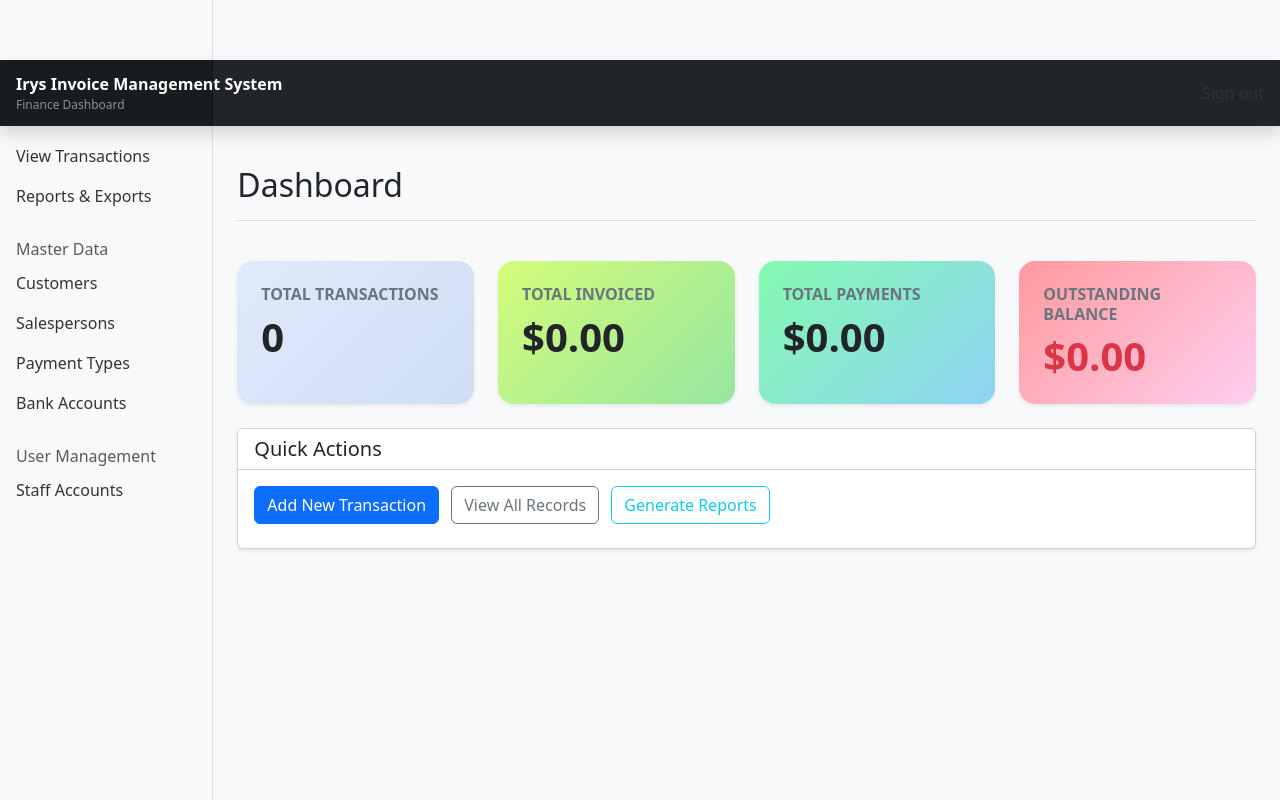
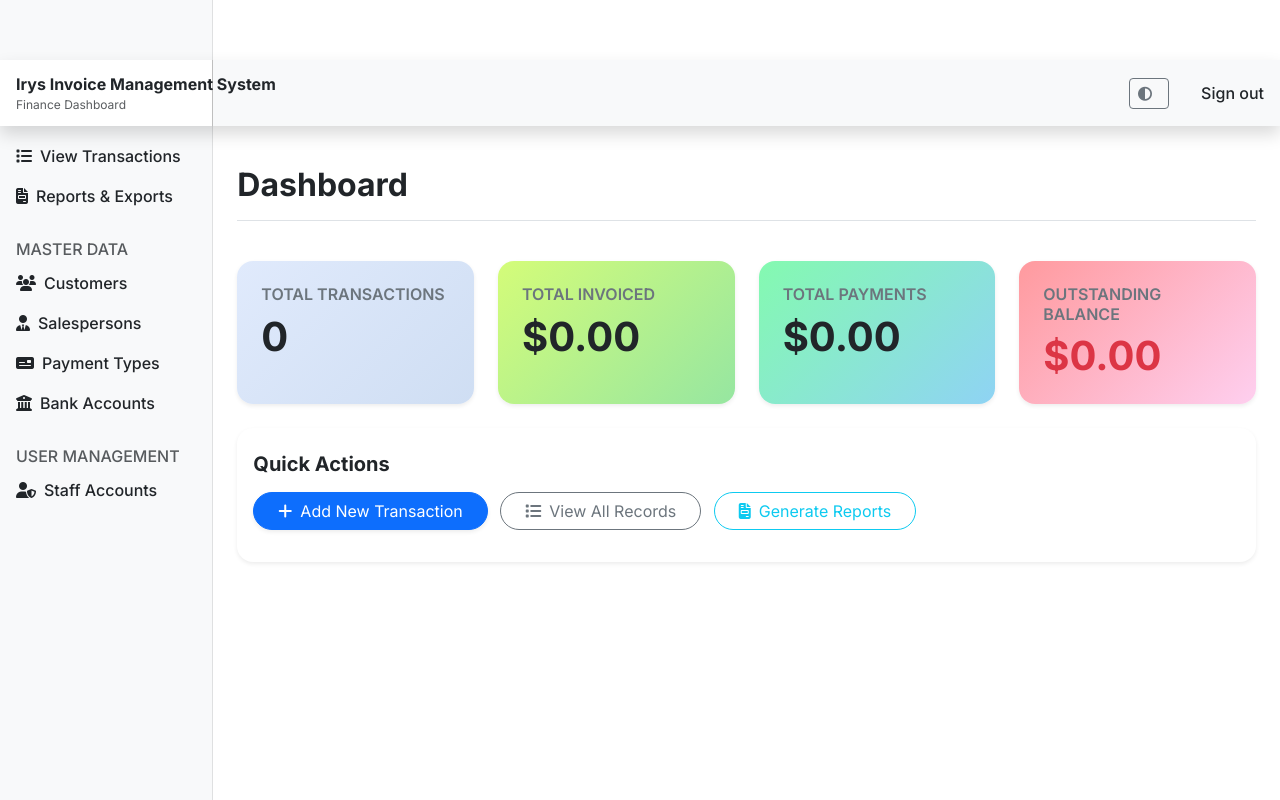
Before and after one commit to Ruki-Diaz/irys-invoice-system, a Flask app: page / in a window 1280 px wide. Run offline with Flask 3, Linux system fonts and the light colour scheme; a user stored in the database is signed in; data that the repository does not hold is empty.

Commit message:
UI upgrade with dark/light mode

```diff
--- /dev/null
+++ b/static/custom.css
@@ -0,0 +1,123 @@
+@import url('https://fonts.googleapis.com/css2?family=Inter:wght@400;500;600;700&display=swap');
+
+:root {
+    --irys-primary: #0d6efd;
+    --irys-bg: #f8f9fa;
+    --irys-sidebar-bg: #f8f9fa;
+    --irys-header-bg: #212529;
+    --irys-card-shadow: 0 0.125rem 0.25rem rgba(0, 0, 0, 0.075);
+
+    /* Gradients for dashboard cards */
+    --grad-1: linear-gradient(135deg, #e0eafc 0%, #cfdef3 100%);
+    --grad-2: linear-gradient(135deg, #d4fc79 0%, #96e6a1 100%);
+    --grad-3: linear-gradient(135deg, #84fab0 0%, #8fd3f4 100%);
+    --grad-4: linear-gradient(135deg, #ff9a9e 0%, #fecfef 100%);
+}
+
+[data-bs-theme="dark"] {
+    --irys-bg: #121212;
+    --irys-sidebar-bg: #1e1e1e;
+    --irys-header-bg: #1e1e1e;
+    --irys-card-shadow: 0 0.125rem 0.25rem rgba(0, 0, 0, 0.5);
+
+    /* Muted gradients for dark mode dashboard */
+    --grad-1: linear-gradient(135deg, #2c3e50 0%, #3498db 100%);
+    --grad-2: linear-gradient(135deg, #11998e 0%, #38ef7d 100%);
+    --grad-3: linear-gradient(135deg, #0cebeb 0%, #20e3b2 100%);
+    --grad-4: linear-gradient(135deg, #cb2d3e 0%, #ef473a 100%);
+}
+
+body {
+    font-family: 'Inter', sans-serif;
+    padding-top: 60px;
+    background-color: var(--bs-body-bg);
+}
+
+.sidebar {
+    position: fixed;
+    top: 0;
+    bottom: 0;
+    left: 0;
+    z-index: 100;
+    padding: 48px 0 0;
+    box-shadow: inset -1px 0 0 rgba(0, 0, 0, .1);
+    background-color: var(--bs-tertiary-bg) !important;
+}
+
+[data-bs-theme="dark"] .sidebar {
+    box-shadow: inset -1px 0 0 rgba(255, 255, 255, .1);
+}
+
+.sidebar-sticky {
+    position: relative;
+    top: 0;
+    height: calc(100vh - 48px);
+    padding-top: .5rem;
+    overflow-x: hidden;
+    overflow-y: auto;
+}
+
+.navbar-brand {
+    padding-top: .75rem;
+    padding-bottom: .75rem;
+    background-color: rgba(0, 0, 0, .25);
+    box-shadow: inset -1px 0 0 rgba(0, 0, 0, .25);
+}
+
+.nav-link {
+    font-weight: 500;
+    color: var(--bs-body-color);
+}
+
+.nav-link:hover {
+    color: var(--irys-primary);
+}
+
+.nav-link.active {
+    color: var(--irys-primary);
+}
+
+main {
+    z-index: 10;
+    padding-bottom: 2rem;
+}
+
+.card {
+    box-shadow: var(--irys-card-shadow) !important;
+    transition: transform 0.2s ease, box-shadow 0.2s ease;
+}
+
+.card-hover:hover {
+    transform: translateY(-2px);
+    box-shadow: 0 0.5rem 1rem rgba(0, 0, 0, 0.15) !important;
+}
+
+[data-bs-theme="dark"] .card-hover:hover {
+    box-shadow: 0 0.5rem 1rem rgba(0, 0, 0, 0.5) !important;
+}
+
+/* Gradient Utility Classes for cards */
+.bg-gradient-1 { background: var(--grad-1) !important; }
+.bg-gradient-2 { background: var(--grad-2) !important; }
+.bg-gradient-3 { background: var(--grad-3) !important; }
+.bg-gradient-4 { background: var(--grad-4) !important; }
+
+/* Force text colors slightly on gradient cards depending on theme */
+[data-bs-theme="dark"] .bg-gradient-1 *,
+[data-bs-theme="dark"] .bg-gradient-2 *,
+[data-bs-theme="dark"] .bg-gradient-3 *,
+[data-bs-theme="dark"] .bg-gradient-4 * {
+    color: #ffffff !important;
+}
+
+@media (max-width: 767.98px) {
+    .sidebar {
+        position: static;
+        box-shadow: none;
+        padding-top: 0;
+    }
+
+    body {
+        padding-top: 0;
+    }
+}
--- a/templates/base.html
+++ b/templates/base.html
@@ -1,87 +1,53 @@
 <!DOCTYPE html>
-<html lang="en">
+<html lang="en" data-bs-theme="auto">
 
 <head>
     <meta charset="UTF-8">
     <meta name="viewport" content="width=device-width, initial-scale=1.0">
     <title>{% block title %}Irys Invoice Management System{% endblock %}</title>
+
+    <!-- Dark Mode Initializer Script (Before CSS to prevent flash) -->
+    <script>
+        const storedTheme = localStorage.getItem('theme');
+        const getPreferredTheme = () => {
+            if (storedTheme) { return storedTheme; }
+            return window.matchMedia('(prefers-color-scheme: dark)').matches ? 'dark' : 'light';
+        }
+        document.documentElement.setAttribute('data-bs-theme', getPreferredTheme());
+    </script>
+
     <!-- Bootstrap CSS -->
     <link href="https://cdn.jsdelivr.net/npm/bootstrap@5.3.0/dist/css/bootstrap.min.css" rel="stylesheet">
+    <!-- Font Awesome -->
+    <link rel="stylesheet" href="https://cdnjs.cloudflare.com/ajax/libs/font-awesome/6.4.0/css/all.min.css">
     <!-- Custom Styles -->
-    <style>
-        body {
-            padding-top: 60px;
-            background-color: #f8f9fa;
-        }
-
-        .sidebar {
-            position: fixed;
-            top: 0;
-            bottom: 0;
-            left: 0;
-            z-index: 100;
-            padding: 48px 0 0;
-            box-shadow: inset -1px 0 0 rgba(0, 0, 0, .1);
-        }
-
-        .sidebar-sticky {
-            position: relative;
-            top: 0;
-            height: calc(100vh - 48px);
-            padding-top: .5rem;
-            overflow-x: hidden;
-            overflow-y: auto;
-        }
-
-        .navbar-brand {
-            padding-top: .75rem;
-            padding-bottom: .75rem;
-            background-color: rgba(0, 0, 0, .25);
-            box-shadow: inset -1px 0 0 rgba(0, 0, 0, .25);
-        }
-
-        .nav-link {
-            font-weight: 500;
-            color: #333;
-        }
-
-        .nav-link.active {
-            color: #0d6efd;
-        }
-
-        main {
-            z-index: 10;
-            padding-bottom: 2rem;
-        }
-
-        @media (max-width: 767.98px) {
-            .sidebar {
-                position: static;
-                box-shadow: none;
-                padding-top: 0;
-            }
-
-            body {
-                padding-top: 0;
-            }
-        }
-    </style>
+    <link href="{{ url_for('static', filename='custom.css') }}" rel="stylesheet">
 </head>
 
 <body>
 
     <header
-        class="navbar navbar-dark sticky-top bg-dark flex-md-nowrap p-0 shadow {% if not current_user.is_authenticated %}d-none{% endif %}">
-        <a class="navbar-brand col-md-3 col-lg-2 me-0 px-3 fs-6 d-flex flex-column align-items-start" href="/">
+        class="navbar sticky-top flex-md-nowrap p-0 shadow bg-body-tertiary {% if not current_user.is_authenticated %}d-none{% endif %}">
+        <a class="navbar-brand col-md-3 col-lg-2 me-0 px-3 fs-6 d-flex flex-column align-items-start text-body" href="/" style="background-color: var(--bs-body-bg);">
             <span class="fw-bold">Irys Invoice Management System</span>
-            <small class="text-white-50" style="font-size: 0.75rem;">Finance Dashboard</small>
+            <small class="text-body-secondary" style="font-size: 0.75rem;">Finance Dashboard</small>
         </a>
         <button class="navbar-toggler position-absolute d-md-none collapsed" type="button" data-bs-toggle="collapse"
             data-bs-target="#sidebarMenu" aria-controls="sidebarMenu" aria-expanded="false"
             aria-label="Toggle navigation">
             <span class="navbar-toggler-icon"></span>
         </button>
-        <div class="navbar-nav">
+        <div class="navbar-nav flex-row">
+            <div class="nav-item text-nowrap d-flex align-items-center me-3">
+                <button class="btn btn-sm btn-outline-secondary" id="bd-theme" type="button" aria-expanded="false" data-bs-toggle="dropdown" data-bs-display="static">
+                    <i class="fas fa-circle-half-stroke theme-icon-active"></i>
+                </button>
+                <ul class="dropdown-menu dropdown-menu-end" aria-labelledby="bd-theme" style="--bs-dropdown-min-width: 8rem;">
+                    <li><button type="button" class="dropdown-item d-flex align-items-center" data-bs-theme-value="light"><i class="fas fa-sun me-2"></i> Light</button></li>
+                    <li><button type="button" class="dropdown-item d-flex align-items-center" data-bs-theme-value="dark"><i class="fas fa-moon me-2"></i> Dark</button></li>
+                    <li><button type="button" class="dropdown-item d-flex align-items-center active" data-bs-theme-value="auto"><i class="fas fa-circle-half-stroke me-2"></i> Auto</button></li>
+                </ul>
+            </div>
             <div class="nav-item text-nowrap">
                 <a class="nav-link px-3" href="{{ url_for('routes.logout') }}">Sign out</a>
             </div>
@@ -91,63 +57,63 @@
     <div class="container-fluid">
         <div class="row">
             {% if current_user.is_authenticated %}
-            <nav id="sidebarMenu" class="col-md-3 col-lg-2 d-md-block bg-light sidebar collapse">
+            <nav id="sidebarMenu" class="col-md-3 col-lg-2 d-md-block sidebar collapse bg-body-tertiary">
                 <div class="position-sticky sidebar-sticky">
                     <ul class="nav flex-column mb-auto">
                         <li class="nav-item">
                             <a class="nav-link {% if request.endpoint == 'routes.dashboard' %}active{% endif %}"
                                 href="{{ url_for('routes.dashboard') }}">
-                                Dashboard
+                                <i class="fas fa-chart-line me-2"></i>Dashboard
                             </a>
                         </li>
                         <li class="nav-item">
                             <a class="nav-link {% if request.endpoint == 'routes.add_transaction' %}active{% endif %}"
                                 href="{{ url_for('routes.add_transaction') }}">
-                                Add Transaction
+                                <i class="fas fa-plus-circle me-2"></i>Add Transaction
                             </a>
                         </li>
                         <li class="nav-item">
                             <a class="nav-link {% if request.endpoint == 'routes.view_transactions' %}active{% endif %}"
                                 href="{{ url_for('routes.view_transactions') }}">
-                                View Transactions
+                                <i class="fas fa-list me-2"></i>View Transactions
                             </a>
                         </li>
                         <li class="nav-item">
                             <a class="nav-link {% if request.endpoint == 'routes.reports' %}active{% endif %}"
                                 href="{{ url_for('routes.reports') }}">
-                                Reports & Exports
+                                <i class="fas fa-file-invoice me-2"></i>Reports & Exports
                             </a>
                         </li>
                     </ul>
 
                     {% if current_user.role == 'admin' %}
                     <h6
-                        class="sidebar-heading d-flex justify-content-between align-items-center px-3 mt-4 mb-1 text-muted">
+                        class="sidebar-heading d-flex justify-content-between align-items-center px-3 mt-4 mb-1 text-body-secondary text-uppercase">
                         <span>Master Data</span>
                     </h6>
                     <ul class="nav flex-column mb-auto">
                         <li class="nav-item">
                             <a class="nav-link {% if request.endpoint and request.endpoint.startswith('routes.master_customers') %}active{% endif %}"
                                 href="{{ url_for('routes.master_customers') }}">
-                                Customers
+                                <i class="fas fa-users me-2"></i>Customers
                             </a>
                         </li>
                         <li class="nav-item">
                             <a class="nav-link {% if request.endpoint and request.endpoint.startswith('routes.master_salespersons') %}active{% endif %}"
                                 href="{{ url_for('routes.master_salespersons') }}">
-                                Salespersons
+                                <i class="fas fa-user-tie me-2"></i>Salespersons
                             </a>
                         </li>
                         <li class="nav-item">
                             <a class="nav-link {% if request.endpoint and request.endpoint.startswith('routes.master_payment_types') %}active{% endif %}"
                                 href="{{ url_for('routes.master_payment_types') }}">
-                                Payment Types
+                                <i class="fas fa-money-check me-2"></i>Payment Types
                             </a>
                         </li>
                         <li class="nav-item">
                             <a class="nav-link {% if request.endpoint and request.endpoint.startswith('routes.master_bank_accounts') %}active{% endif %}"
                                 href="{{ url_for('routes.master_bank_accounts') }}">
-                                Bank Accounts
+                                <i class="fas fa-building-columns me-2"></i>Bank Accounts
                             </a>
                         </li>
                     </ul>
@@ -155,14 +121,14 @@
 
                     {% if current_user.role == 'admin' %}
                     <h6
-                        class="sidebar-heading d-flex justify-content-between align-items-center px-3 mt-4 mb-1 text-muted">
+                        class="sidebar-heading d-flex justify-content-between align-items-center px-3 mt-4 mb-1 text-body-secondary text-uppercase">
                         <span>User Management</span>
                     </h6>
                     <ul class="nav flex-column mb-auto">
                         <li class="nav-item">
                             <a class="nav-link {% if request.endpoint and request.endpoint.startswith('routes.master_users') %}active{% endif %}"
                                 href="{{ url_for('routes.master_users') }}">
-                                Staff Accounts
+                                <i class="fas fa-user-shield me-2"></i>Staff Accounts
                             </a>
                         </li>
                     </ul>
@@ -179,7 +145,7 @@
                         {% with messages = get_flashed_messages(with_categories=true) %}
                         {% if messages %}
                         {% for category, message in messages %}
-                        <div class="alert alert-{{ category }} alert-dismissible fade show mt-3" role="alert">
+                        <div class="alert alert-{{ category }} alert-dismissible fade show shadow-sm mt-3" role="alert">
                             {{ message }}
                             <button type="button" class="btn-close" data-bs-dismiss="alert" aria-label="Close"></button>
                         </div>
@@ -195,6 +161,69 @@
 
     <!-- Bootstrap JS Bundle with Popper -->
     <script src="https://cdn.jsdelivr.net/npm/bootstrap@5.3.0/dist/js/bootstrap.bundle.min.js"></script>
+
+    <!-- Theme Toggler Script -->
+    <script>
+        (() => {
+            'use strict'
+            const getStoredTheme = () => localStorage.getItem('theme')
+            const setStoredTheme = theme => localStorage.setItem('theme', theme)
+
+            const getPreferredTheme = () => {
+                const storedTheme = getStoredTheme()
+                if (storedTheme) { return storedTheme }
+                return window.matchMedia('(prefers-color-scheme: dark)').matches ? 'dark' : 'light'
+            }
+
+            const setTheme = theme => {
+                if (theme === 'auto' && window.matchMedia('(prefers-color-scheme: dark)').matches) {
+                    document.documentElement.setAttribute('data-bs-theme', 'dark')
+                } else {
+                    document.documentElement.setAttribute('data-bs-theme', theme)
+                }
+            }
+
+            setTheme(getPreferredTheme())
+
+            const showActiveTheme = (theme, focus = false) => {
+                const themeSwitcher = document.querySelector('#bd-theme')
+                if (!themeSwitcher) { return }
+                const themeSwitcherText = document.querySelector('.theme-icon-active')
+                const btnToActive = document.querySelector(`[data-bs-theme-value="${theme}"]`)
+
+                document.querySelectorAll('[data-bs-theme-value]').forEach(element => {
+                    element.classList.remove('active')
+                    element.setAttribute('aria-pressed', 'false')
+                })
+
+                btnToActive.classList.add('active')
+                btnToActive.setAttribute('aria-pressed', 'true')
+
+                const iconClass = btnToActive.querySelector('i').className
+                themeSwitcherText.className = iconClass + ' theme-icon-active'
+            }
+
+            window.matchMedia('(prefers-color-scheme: dark)').addEventListener('change', () => {
+                const storedTheme = getStoredTheme()
+                if (storedTheme !== 'light' && storedTheme !== 'dark') {
+                    setTheme(getPreferredTheme())
+                }
+            })
+
+            window.addEventListener('DOMContentLoaded', () => {
+                showActiveTheme(getStoredTheme() || 'auto')
+                document.querySelectorAll('[data-bs-theme-value]').forEach(toggle => {
+                    toggle.addEventListener('click', () => {
+                        const theme = toggle.getAttribute('data-bs-theme-value')
+                        setStoredTheme(theme)
+                        setTheme(theme)
+                        showActiveTheme(theme, true)
+                    })
+                })
+            })
+        })()
+    </script>
+
     {% block scripts %}{% endblock %}
 </body>
 
--- a/templates/dashboard.html
+++ b/templates/dashboard.html
@@ -2,12 +2,12 @@
 
 {% block content %}
 <div class="d-flex justify-content-between flex-wrap flex-md-nowrap align-items-center pt-3 pb-2 mb-3 border-bottom">
-    <h1 class="h2">Dashboard</h1>
+    <h1 class="h2 fw-bold">Dashboard</h1>
 </div>
 
 <div class="row row-cols-1 row-cols-md-2 row-cols-xl-4 g-4 mb-4 mt-2">
     <div class="col">
-        <div class="card h-100 border-0 shadow-sm rounded-4 overflow-hidden" style="background: linear-gradient(135deg, #e0eafc 0%, #cfdef3 100%);">
+        <div class="card h-100 border-0 rounded-4 overflow-hidden card-hover bg-gradient-1">
             <div class="card-body p-4">
                 <h6 class="card-title text-secondary text-uppercase fw-semibold mb-2">Total Transactions</h6>
                 <h3 class="card-text display-6 fw-bold text-dark mb-0">{{ total_tx }}</h3>
@@ -15,7 +15,7 @@
         </div>
     </div>
     <div class="col">
-        <div class="card h-100 border-0 shadow-sm rounded-4 overflow-hidden" style="background: linear-gradient(135deg, #d4fc79 0%, #96e6a1 100%);">
+        <div class="card h-100 border-0 rounded-4 overflow-hidden card-hover bg-gradient-2">
             <div class="card-body p-4">
                 <h6 class="card-title text-secondary text-uppercase fw-semibold mb-2">Total Invoiced</h6>
                 <h3 class="card-text display-6 fw-bold text-dark mb-0">${{ "%.2f"|format(total_invoice) }}</h3>
@@ -23,7 +23,7 @@
         </div>
     </div>
     <div class="col">
-        <div class="card h-100 border-0 shadow-sm rounded-4 overflow-hidden" style="background: linear-gradient(135deg, #84fab0 0%, #8fd3f4 100%);">
+        <div class="card h-100 border-0 rounded-4 overflow-hidden card-hover bg-gradient-3">
             <div class="card-body p-4">
                 <h6 class="card-title text-secondary text-uppercase fw-semibold mb-2">Total Payments</h6>
                 <h3 class="card-text display-6 fw-bold text-dark mb-0">${{ "%.2f"|format(total_payment) }}</h3>
@@ -31,7 +31,7 @@
         </div>
     </div>
     <div class="col">
-        <div class="card h-100 border-0 shadow-sm rounded-4 overflow-hidden" style="background: linear-gradient(135deg, #ff9a9e 0%, #fecfef 100%);">
+        <div class="card h-100 border-0 rounded-4 overflow-hidden card-hover bg-gradient-4">
             <div class="card-body p-4">
                 <h6 class="card-title text-secondary text-uppercase fw-semibold mb-2">Outstanding Balance</h6>
                 <h3 class="card-text display-6 fw-bold text-danger mb-0">${{ "%.2f"|format(total_outstanding) }}</h3>
@@ -42,14 +42,14 @@
 
 <div class="row">
     <div class="col-12">
-        <div class="card shadow-sm">
-            <div class="card-header bg-white">
-                <h5 class="mb-0">Quick Actions</h5>
+        <div class="card shadow-sm border-0 rounded-4">
+            <div class="card-header bg-transparent border-bottom-0 pt-4 pb-0">
+                <h5 class="mb-0 fw-bold">Quick Actions</h5>
             </div>
-            <div class="card-body">
-                <a href="{{ url_for('routes.add_transaction') }}" class="btn btn-primary me-2 mb-2">Add New Transaction</a>
-                <a href="{{ url_for('routes.view_transactions') }}" class="btn btn-outline-secondary me-2 mb-2">View All Records</a>
-                <a href="{{ url_for('routes.reports') }}" class="btn btn-outline-info me-2 mb-2">Generate Reports</a>
+            <div class="card-body pt-3 pb-4">
+                <a href="{{ url_for('routes.add_transaction') }}" class="btn btn-primary rounded-pill px-4 me-2 mb-2 shadow-sm"><i class="fas fa-plus me-2"></i>Add New Transaction</a>
+                <a href="{{ url_for('routes.view_transactions') }}" class="btn btn-outline-secondary rounded-pill px-4 me-2 mb-2"><i class="fas fa-list me-2"></i>View All Records</a>
+                <a href="{{ url_for('routes.reports') }}" class="btn btn-outline-info rounded-pill px-4 me-2 mb-2"><i class="fas fa-file-invoice me-2"></i>Generate Reports</a>
             </div>
         </div>
     </div>
--- a/templates/master_list.html
+++ b/templates/master_list.html
@@ -10,9 +10,9 @@
     </div>
 </div>
 
-<div class="table-responsive shadow-sm bg-white rounded">
+<div class="table-responsive shadow-sm bg-body rounded-4 overflow-hidden border">
     <table class="table table-striped table-hover align-middle mb-0">
-        <thead class="table-dark">
+        <thead class="table-light text-muted">
             <tr>
                 <th style="width: 10%;">ID</th>
                 <th style="width: 65%;">Name / Type</th>
--- a/templates/user_list.html
+++ b/templates/user_list.html
@@ -10,9 +10,9 @@
     </div>
 </div>
 
-<div class="table-responsive">
-    <table class="table table-striped table-hover align-middle">
-        <thead>
+<div class="table-responsive shadow-sm bg-body rounded-4 overflow-hidden border">
+    <table class="table table-striped table-hover align-middle mb-0">
+        <thead class="table-light text-muted">
             <tr>
                 <th>ID</th>
                 <th>Username</th>
```
Also changed, not shown: templates/add_transaction.html (+5 -4 lines), templates/edit_transaction.html (+5 -4 lines), templates/login.html (+7 -4 lines), templates/master_form.html (+5 -4 lines), templates/reports.html (+17 -17 lines), templates/user_form.html (+5 -4 lines), templates/view_transactions.html (+14 -15 lines).
